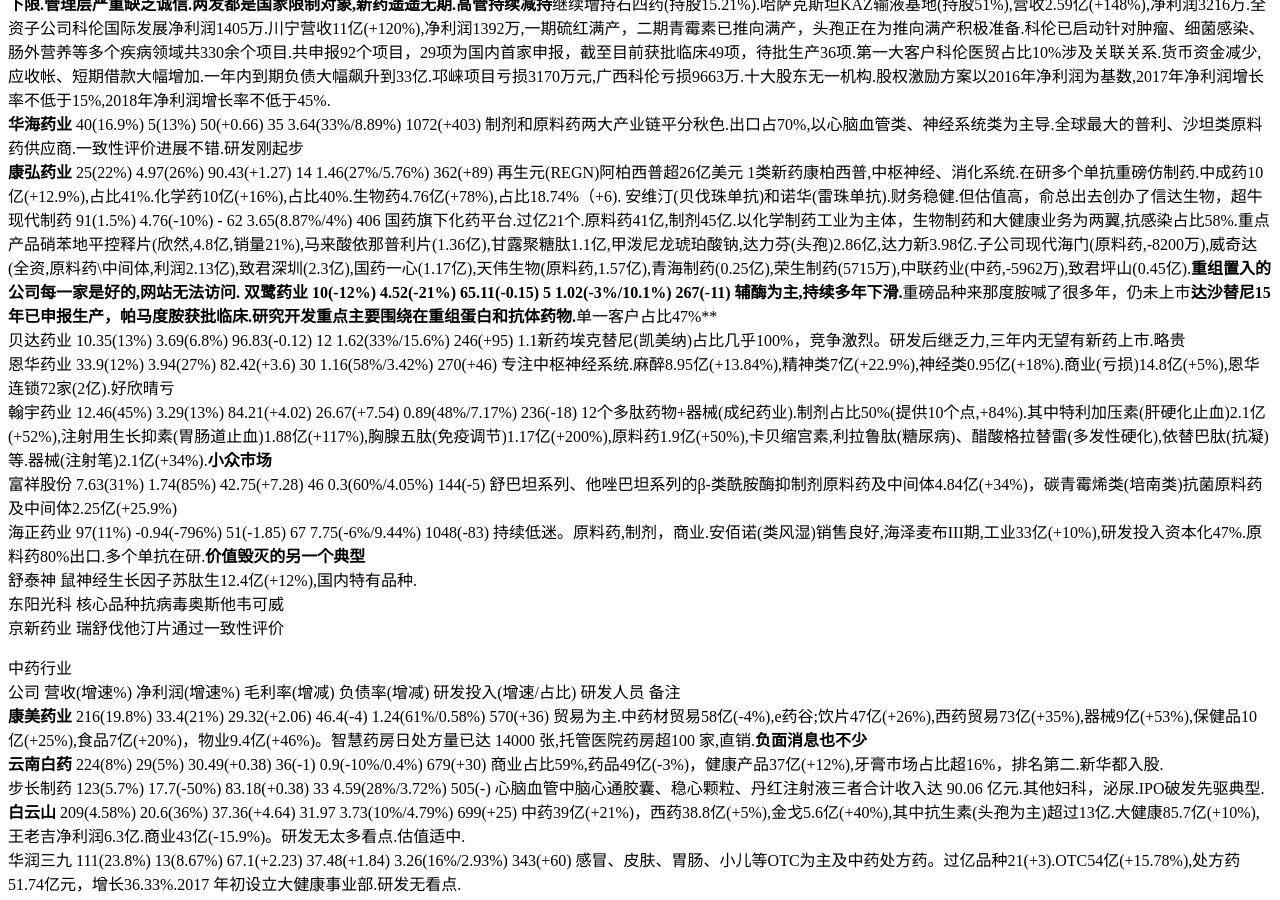
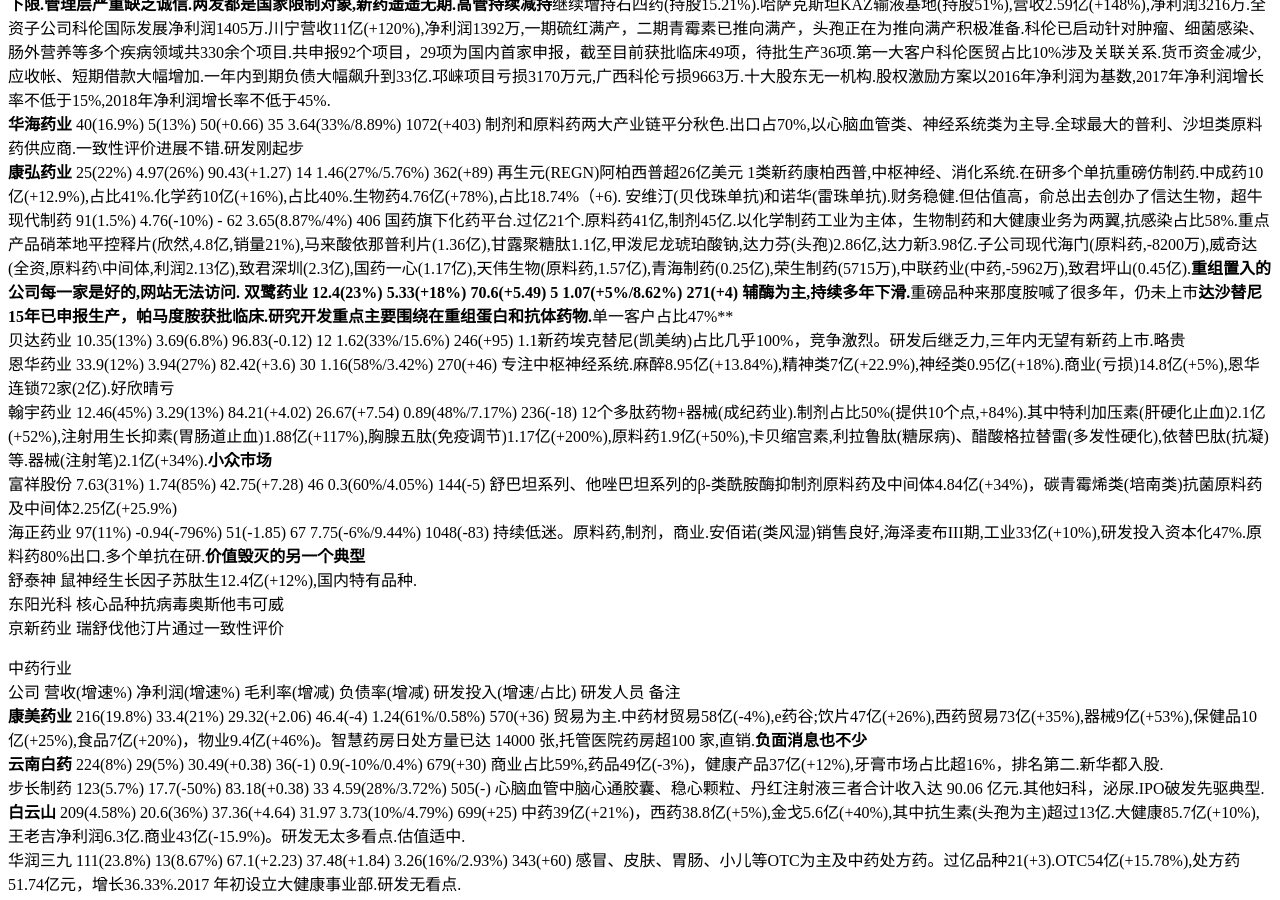
Before and after one commit to kingofhawks/kingofhawks.github.io, a Jekyll site: the page built from _posts/2017-11-24-重点上市公司2017年报汇总.md, in a window 1280 px wide and 900 px high, scrolled down 1402 px. Built offline with Jekyll 4.4.1, drawn with Linux system fonts in a browser that asks for light colours; our own code applies the rules of GitHub Pages for plain Markdown files; some of the changed text lies outside the part shown.

Commit message:
update post

```diff
--- a/_posts/2017-11-24-重点上市公司2017年报汇总.md
+++ b/_posts/2017-11-24-重点上市公司2017年报汇总.md
@@ -20,7 +20,7 @@
 **华海药业**  40(16.9%)        5(13%)        50(+0.66)       35             3.64(33%/8.89%)       1072(+403)   制剂和原料药两大产业链平分秋色.出口占70%,以心脑血管类、神经系统类为主导.全球最大的普利、沙坦类原料药供应商.一致性评价进展不错.研发刚起步
 **康弘药业**   25(22%)        4.97(26%)      90.43(+1.27)    14             1.46(27%/5.76%)      362(+89)    再生元(REGN)阿柏西普超26亿美元    1类新药康柏西普,中枢神经、消化系统.在研多个单抗重磅仿制药.中成药10亿(+12.9%),占比41%.化学药10亿(+16%),占比40%.生物药4.76亿(+78%),占比18.74%（+6).     安维汀(贝伐珠单抗)和诺华(雷珠单抗).财务稳健.但估值高，俞总出去创办了信达生物，超牛
 现代制药     91(1.5%)        4.76(-10%)     -              62             3.65(8.87%/4%)        406           国药旗下化药平台.过亿21个.原料药41亿,制剂45亿.以化学制药工业为主体，生物制药和大健康业务为两翼,抗感染占比58%.重点产品硝苯地平控释片(欣然,4.8亿,销量21%),马来酸依那普利片(1.36亿),甘露聚糖肽1.1亿,甲泼尼龙琥珀酸钠,达力芬(头孢)2.86亿,达力新3.98亿.子公司现代海门(原料药,-8200万),威奇达(全资,原料药\中间体,利润2.13亿),致君深圳(2.3亿),国药一心(1.17亿),天伟生物(原料药,1.57亿),青海制药(0.25亿),荣生制药(5715万),中联药业(中药,-5962万),致君坪山(0.45亿).**重组置入的公司每一家是好的,网站无法访问.
-双鹭药业    10(-12%)         4.52(-21%)     65.11(-0.15)    5              1.02(-3%/10.1%)      267(-11)      辅酶为主,持续多年下滑.**重磅品种来那度胺喊了很多年，仍未上市**达沙替尼15年已申报生产，帕马度胺获批临床.研究开发重点主要围绕在重组蛋白和抗体药物.**单一客户占比47%**
+双鹭药业    12.4(23%)        5.33(+18%)     70.6(+5.49)    5              1.07(+5%/8.62%)      271(+4)      辅酶为主,持续多年下滑.**重磅品种来那度胺喊了很多年，仍未上市**达沙替尼15年已申报生产，帕马度胺获批临床.研究开发重点主要围绕在重组蛋白和抗体药物.**单一客户占比47%**
 贝达药业     10.35(13%)      3.69(6.8%)      96.83(-0.12)   12             1.62(33%/15.6%)       246(+95)      1.1新药埃克替尼(凯美纳)占比几乎100%，竞争激烈。研发后继乏力,三年内无望有新药上市.略贵
 恩华药业    33.9(12%)        3.94(27%)       82.42(+3.6)   30             1.16(58%/3.42%)       270(+46)      专注中枢神经系统.麻醉8.95亿(+13.84%),精神类7亿(+22.9%),神经类0.95亿(+18%).商业(亏损)14.8亿(+5%),恩华连锁72家(2亿).好欣晴亏
 翰宇药业    12.46(45%)       3.29(13%)      84.21(+4.02)    26.67(+7.54)  0.89(48%/7.17%)      236(-18)      12个多肽药物+器械(成纪药业).制剂占比50%(提供10个点,+84%).其中特利加压素(肝硬化止血)2.1亿(+52%),注射用生长抑素(胃肠道止血)1.88亿(+117%),胸腺五肽(免疫调节)1.17亿(+200%),原料药1.9亿(+50%),卡贝缩宫素,利拉鲁肽(糖尿病)、醋酸格拉替雷(多发性硬化),依替巴肽(抗凝)等.器械(注射笔)2.1亿(+34%).**小众市场**
@@ -107,7 +107,7 @@
 **瑞康医药**  156(60%)       5.9(150%)     15.62(+4.72)     52              -                    -    山东占比76%(-20%).药品126亿(+46%),器械29亿(+176%),移动医疗1968万(+80%),增速远高于行业增长.**缺点:现金流为负,应收占总资产50%,大量收购商誉高**招商资本和红杉各入股5%
 国药股份    134(10%)         5.48(6.8%)    7.09(+0.01)     53              0.18(-18%/0.14%)        -     北京分销
 嘉事堂      109(33%)         2.23(29%)     10.25(-1.81)    73              -                    -        北京占比52%
-柳州医药     广西区域流通,增长还行.
+柳州医药     94(25%)         4(25%)        7.85(+0.04)     -        广西区域流通,增长还行.桂中药店270家,营收8.68亿(+41%),器械销售2.9亿(+52%)
 太安堂      23(93%)         1.9(2%)         -              24             0.22(9.5%/0.94%)     75(+5)      药品流通9亿(+353%),中材药及药材占比61%.看点康爱多电商7.5亿,亏2700万
 
 
```
